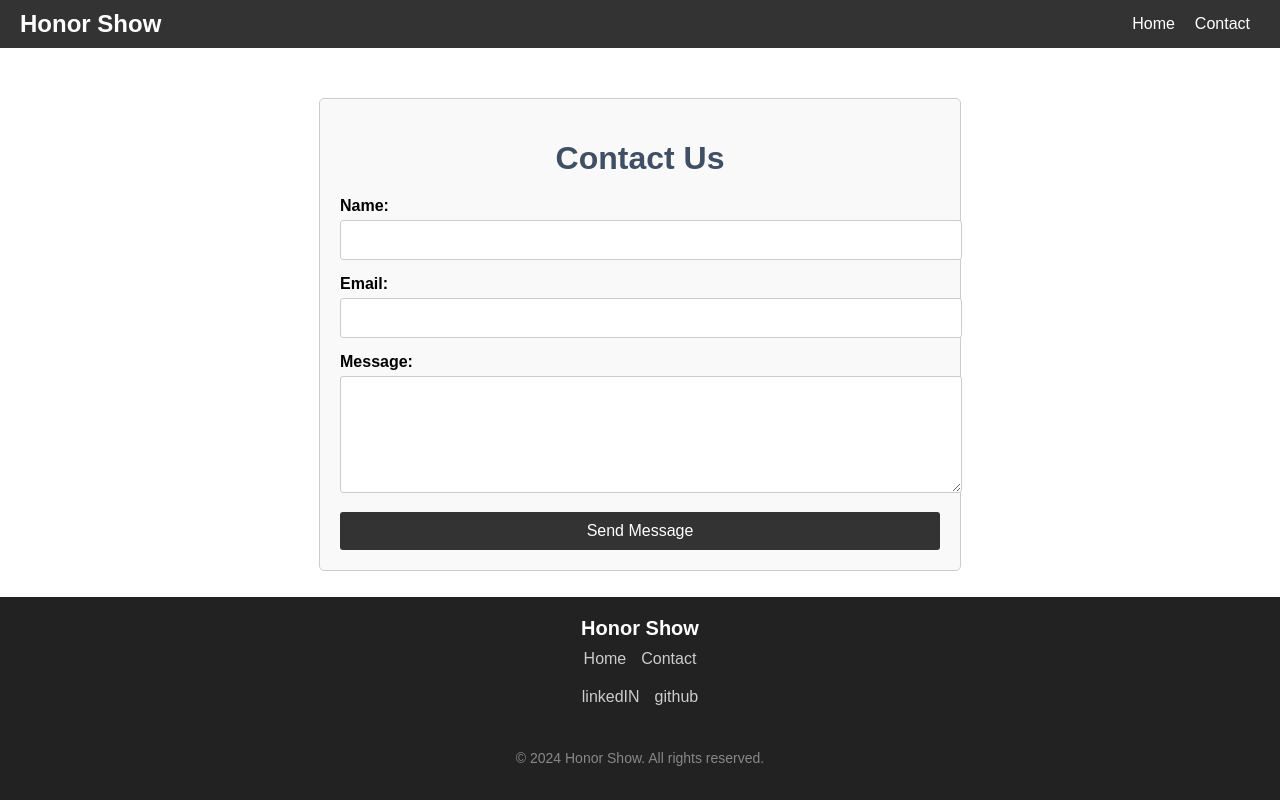
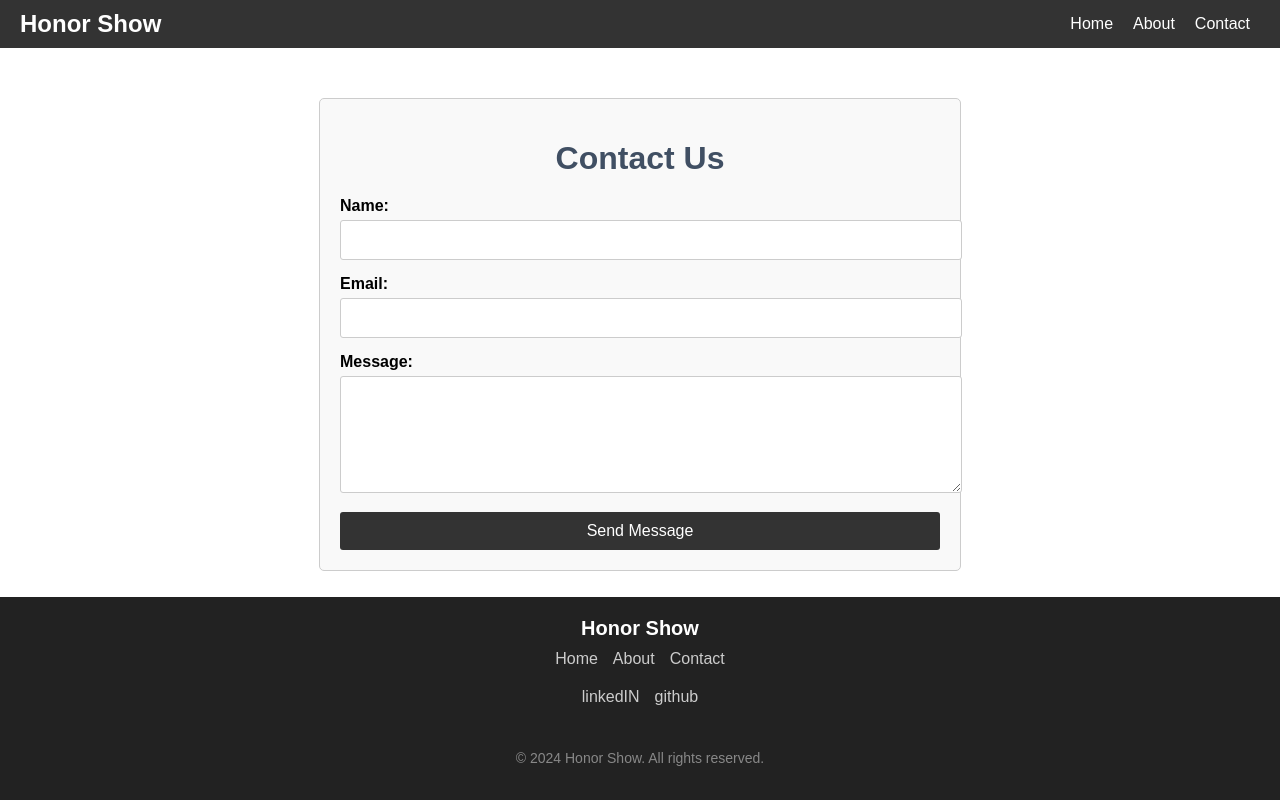
Before and after one commit to yasharzavary/honor_show, a Django app: page /contact in a window 1280 px wide. Run offline with Django 5.2, Linux system fonts and the light colour scheme.

Commit message:
aboout url part online

```diff
--- a/honor_show/templates/partials/footer.html
+++ b/honor_show/templates/partials/footer.html
@@ -6,7 +6,7 @@
         <div class="footer-links">
             <ul>
                 <li><a href="{% url 'main-index' %}">Home</a></li>
-<!--                <li><a href="{ url 'about' %}">About</a></li>-->
+                <li><a href="{% url 'about' %}">About</a></li>
                 <li><a href="{% url 'contact' %}">Contact</a></li>
             </ul>
         </div>
--- a/honor_show/templates/partials/header.html
+++ b/honor_show/templates/partials/header.html
@@ -6,7 +6,7 @@
         <nav class="navigation">
             <ul>
                 <li><a href="{% url 'main-index' %}">Home</a></li>
-<!--                <li><a href="{ url 'about' %}">About</a></li>-->
+                <li><a href="{% url 'about' %}">About</a></li>
                 <li><a href="{% url 'contact' %}">Contact</a></li>
             </ul>
         </nav>
```
